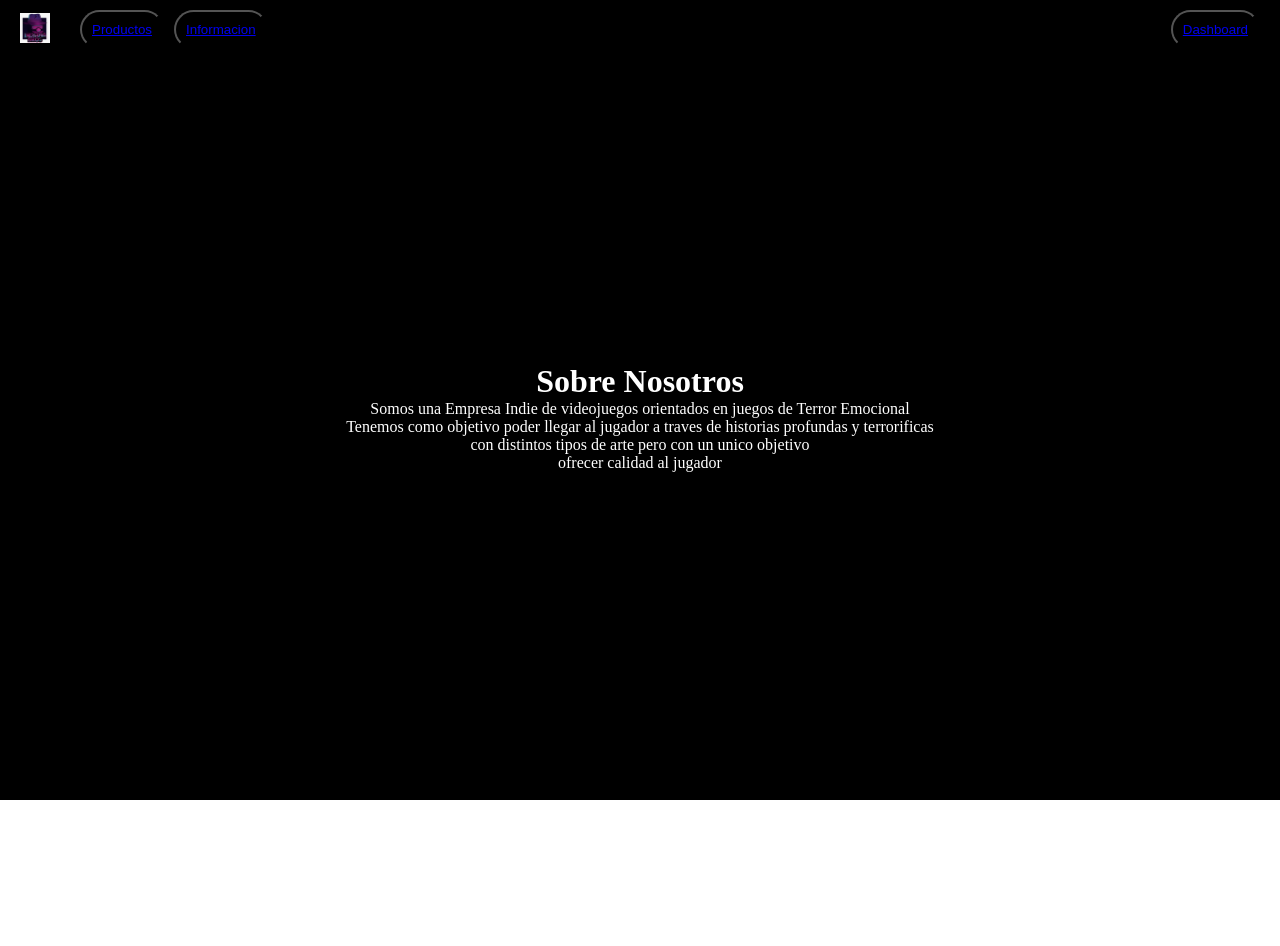
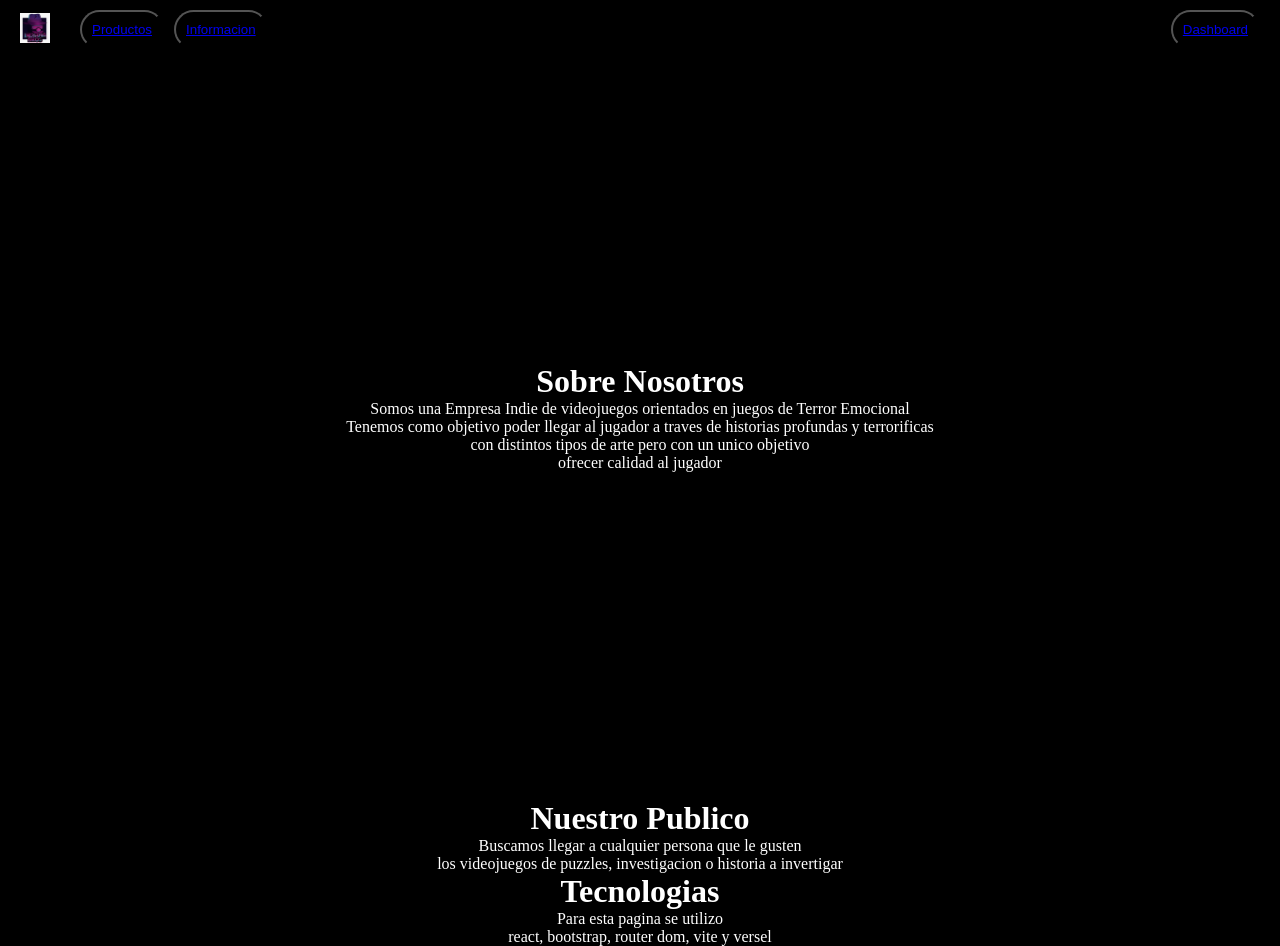
Before and after one commit to KrakeHyrde/Indiana-Bros-Page, a React (Vite) app: page /info in a window 1280 px wide. Before the commit the page ends 800 px from the top, so only its background shows below. Built offline with nearby package versions, Linux system fonts and the light colour scheme.

Commit message:
add: se agrego la seccion de publico dirigido y tecnologias a informacion

```diff
--- a/src/components/Info.jsx
+++ b/src/components/Info.jsx
@@ -11,6 +11,17 @@ const Info = () => {
                     <p>ofrecer calidad al jugador</p>
                 </div>
             </div>
+
+            <div className='textoDirigido'>
+                <h1 className='titulo'>Nuestro Publico</h1>
+                <p>Buscamos llegar a cualquier persona que le gusten</p>
+                <p>los videojuegos de puzzles, investigacion o historia a invertigar</p>
+            </div>
+            <div className='textoTec'>
+                <h1 className='titulo'>Tecnologias</h1>
+                <p>Para esta pagina se utilizo</p>
+                <p>react, bootstrap, router dom, vite y versel</p>
+            </div>
         </div>
     )
 }
```
